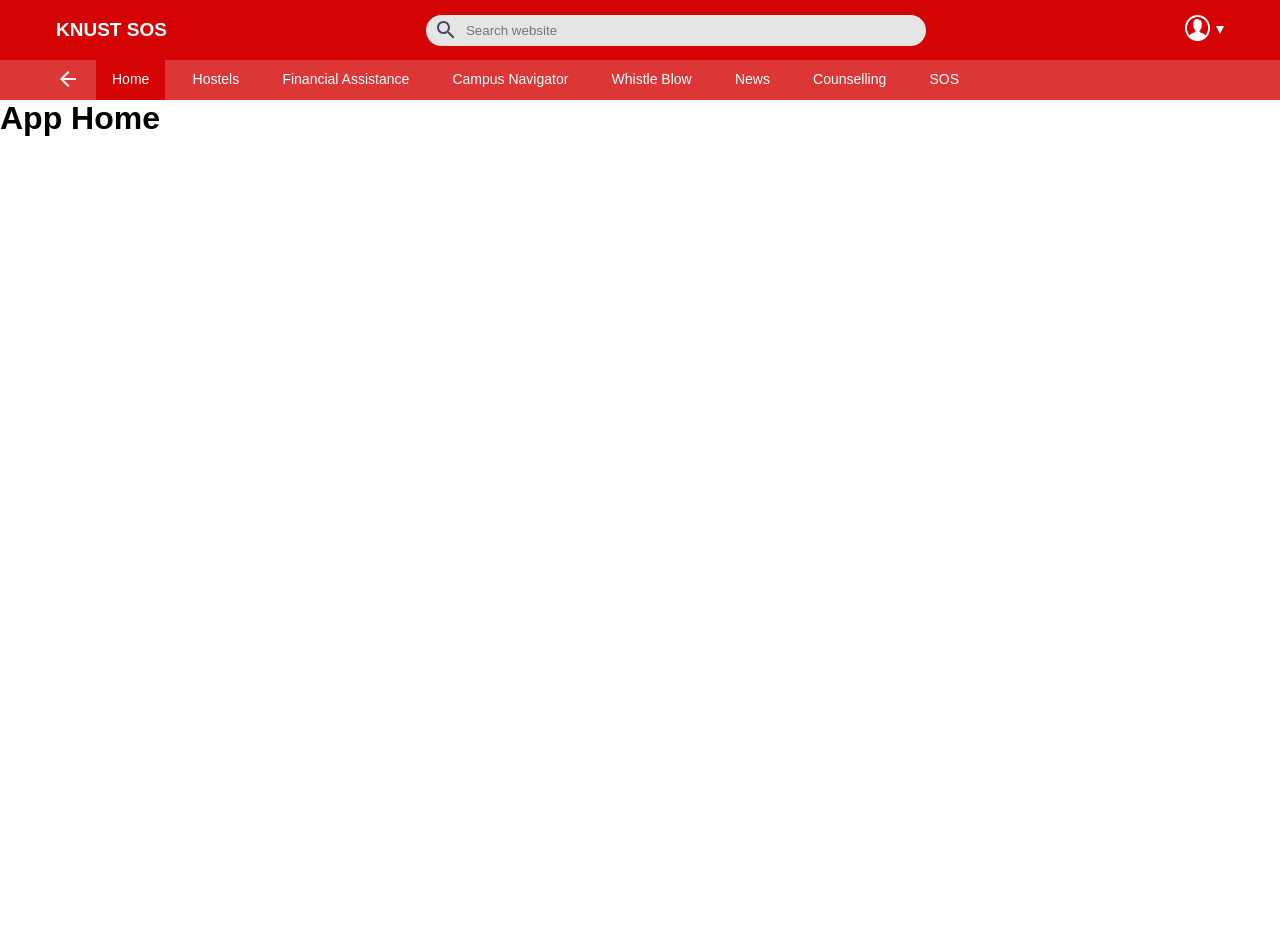
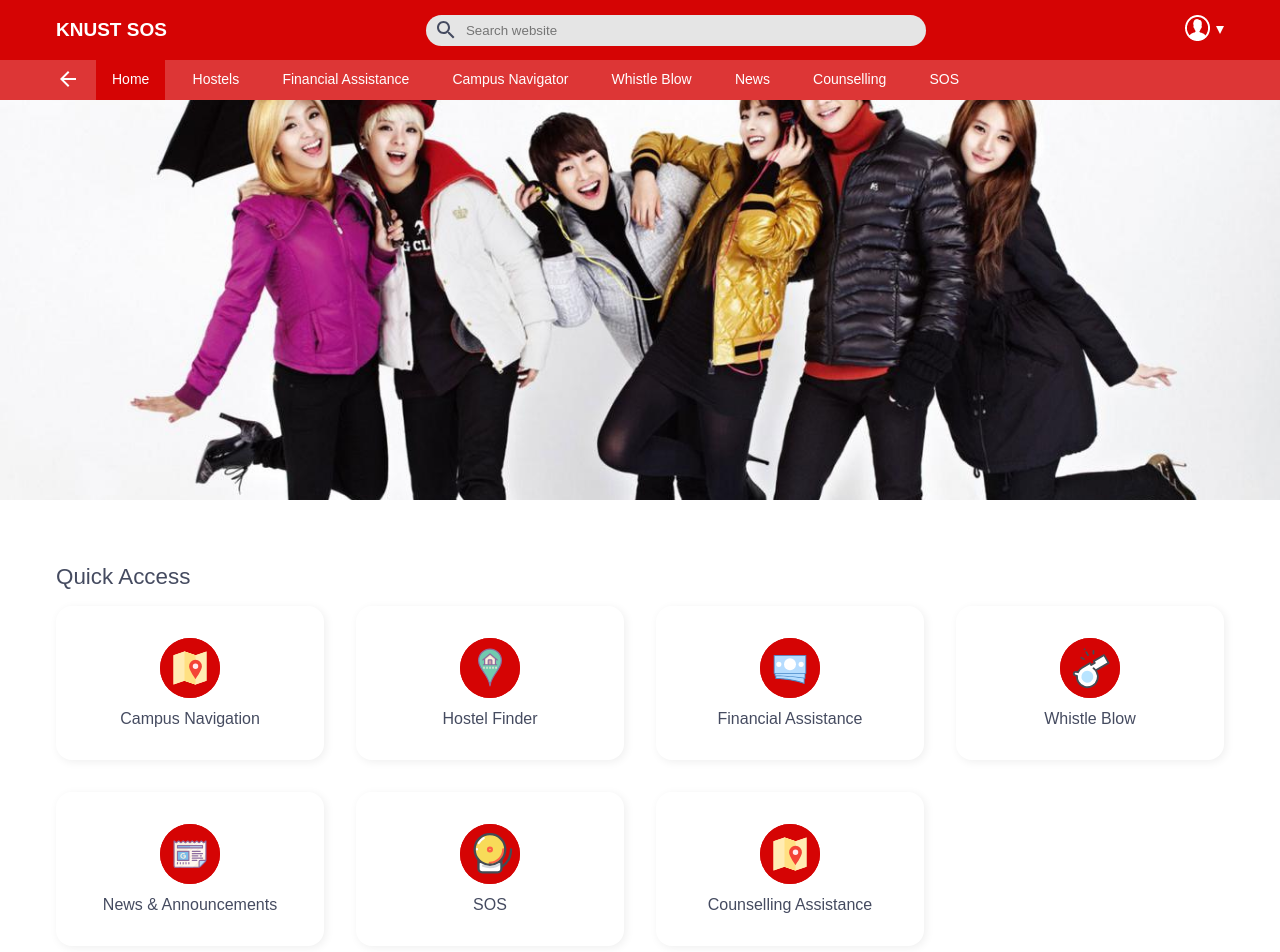
Before and after one commit to Obitrim/Project-SSS, a React (Create React App) app in the folder client/: page /app in a window 1280 px wide. Shown: the top 952 px of the page. Before the commit the page ends 800 px from the top, so only its background shows below. Built offline with nearby package versions, Linux system fonts and the light colour scheme.

Commit message:
created QuickAccess component

```diff
--- a/client/src/views/ProtectedPages/Home/index.js
+++ b/client/src/views/ProtectedPages/Home/index.js
@@ -1,9 +1,72 @@
+import './Home.css';
 import React from 'react';
+import { Link } from 'react-router-dom';
+import Banner from '../../../components/Banner';
+import Container from '../../../components/Container';
 
 const Index = (props) => {
-  return (
-    <h1>App Home</h1>
-  )
+	return (
+		<>
+			<Banner bgSrc="/images/banner-bg.jpg"/>
+
+			<div className="QuickAccess">
+				<Container>
+					<h2 className="QuickAccess__Heading">Quick Access</h2>
+					<div className="QuickAccess_NavLinks">
+						<Link to="/app/navigation" className="QuickAccess__NavLink">
+							<img className="QuickAccess__Icon"
+								src="/svgs/campus_navigation_icon.svg"
+								alt="campus navigation icon"
+							/>
+							<span className="QuickAccess__Text">Campus Navigation</span>
+						</Link>
+						<Link to="/app/hostels" className="QuickAccess__NavLink">
+							<img className="QuickAccess__Icon"
+								src="/svgs/hostel_finder_icon.svg"
+								alt="hostel finder icon"
+							/>
+							<span className="QuickAccess__Text">Hostel Finder</span>
+						</Link>
+						<Link to="/app/finance" className="QuickAccess__NavLink">
+							<img className="QuickAccess__Icon"
+								src="/svgs/financial_assistance_icon.svg"
+								alt="financial assistance icon"
+							/>
+							<span className="QuickAccess__Text">Financial Assistance</span>
+						</Link>
+						<Link to="/app/whistle-blow" className="QuickAccess__NavLink">
+							<img className="QuickAccess__Icon"
+								src="/svgs/whistle_blower_icon.svg"
+								alt="whistle blower icon"
+							/>
+							<span className="QuickAccess__Text">Whistle Blow</span>
+						</Link>
+						<Link to="/app/news" className="QuickAccess__NavLink">
+							<img className="QuickAccess__Icon"
+								src="/svgs/news_announcement_icon.svg"
+								alt="news icon"
+							/>
+							<span className="QuickAccess__Text">News & Announcements</span>
+						</Link>
+						<Link to="/app/distress" className="QuickAccess__NavLink">
+							<img className="QuickAccess__Icon"
+								src="/svgs/SOS_icon.svg"
+								alt="sos icon"
+							/>
+							<span className="QuickAccess__Text">SOS</span>
+						</Link>
+						<Link to="/app/counselling" className="QuickAccess__NavLink">
+							<img className="QuickAccess__Icon"
+								src="/svgs/campus_navigation_icon.svg"
+								alt="campus navigation"
+							/>
+							<span className="QuickAccess__Text">Counselling Assistance</span>
+						</Link>
+					</div>
+				</Container>
+			</div>
+		</>
+	)
 }
 
 export default Index;
```
